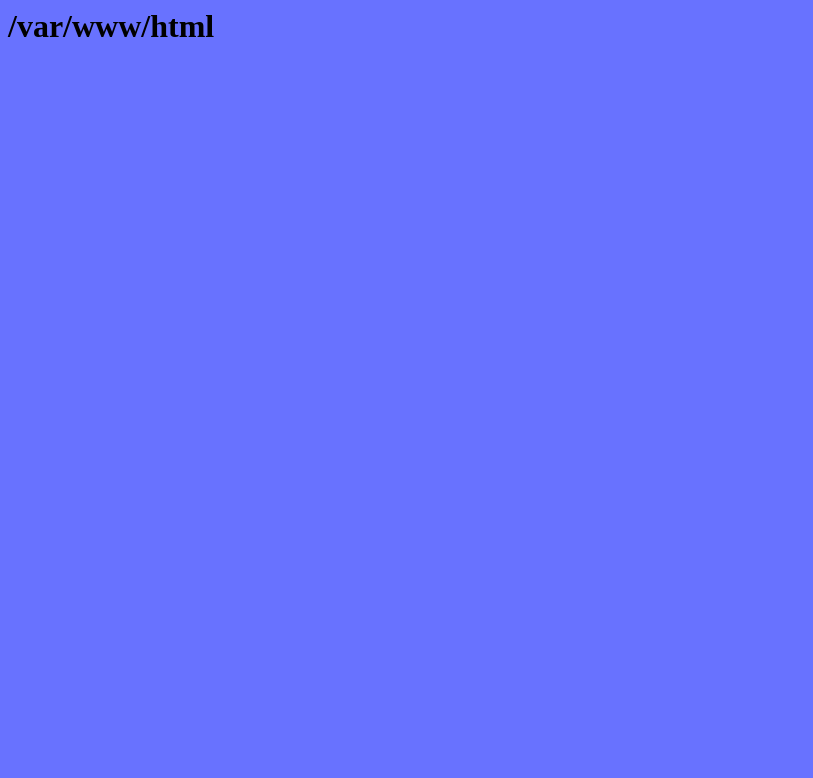
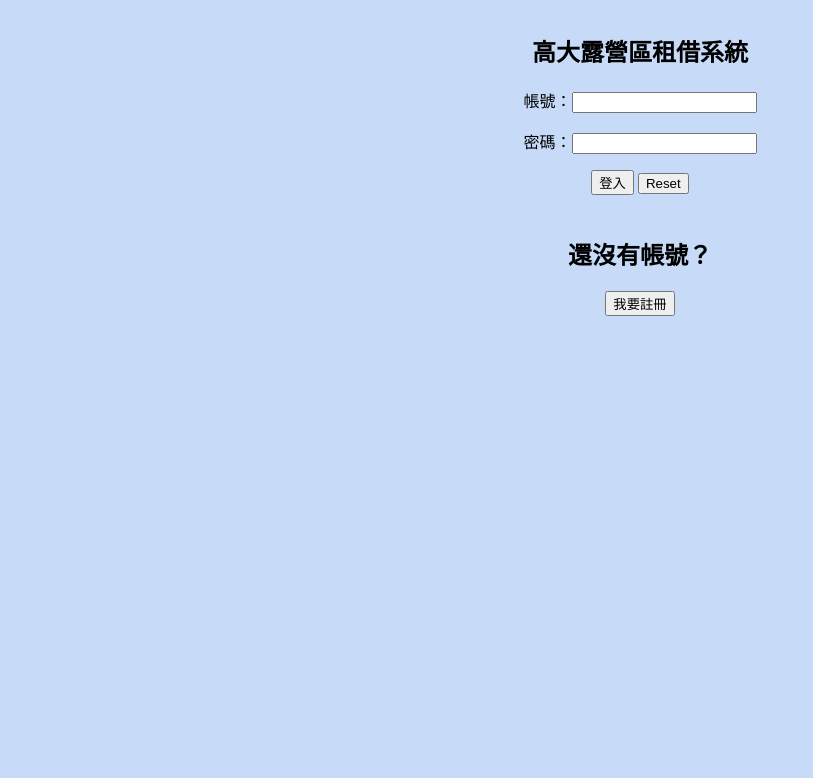
Before and after one commit to DrXiao/DB12_RentSystem, a PHP site: page / in a window 1280 px wide. Before the commit the part shown is almost empty. Shown: the top 778 px of the page, without its empty margins (0-813 px from the left). Run offline with PHP 8.4, Linux system fonts and the light colour scheme.

Commit message:
login.php

```diff
--- a/src/index.php
+++ b/src/index.php
@@ -1,7 +1,6 @@
-<php?
-    require('../vendor/autoload.php');
 
->
+<?php require("../vendor/autoload.php"); ?>
+
 <!DOCTYPE html>
 <html>
 
@@ -11,7 +10,7 @@
     <meta charset="utf-8">
     <style>
         <?php
-        include(dirname(__DIR__)."/static/css/test.css");
+        include(dirname(__DIR__) . "/static/css/index.css");
         ?>
     </style>
     <title>Rent System Web - Team12</title>
@@ -19,8 +18,20 @@
 
 
 <body>
-
-    <h1><?php echo dirname(__DIR__); ?></h1>
+    <div id="Main">
+        <h2>高大露營區租借系統</h2>
+        <form action="" method="POST">
+            <p>帳號：<input type="text">
+                <p>密碼：<input type="password">
+                    <p><input type="submit" value="登入"> <input type="reset">
+        </form>
+    </div>
+    <div>
+        <h2>還沒有帳號？</h2>
+        <form action="" method="GET">
+            <p><input type="submit" value="我要註冊">
+        </form>
+    </div>
 </body>
 
 
--- /dev/null
+++ b/static/css/index.css
@@ -0,0 +1,10 @@
+body {
+    text-align: center;
+    background-color: rgb(199, 219, 248);
+}
+
+#Main {
+    width: 50%;
+    margin: 0px auto;
+    padding: 5px;
+}
--- a/static/css/test.css
+++ /dev/null
@@ -1,3 +0,0 @@
-body {
-    background-color: rgb(104, 114, 255);
-}
```
